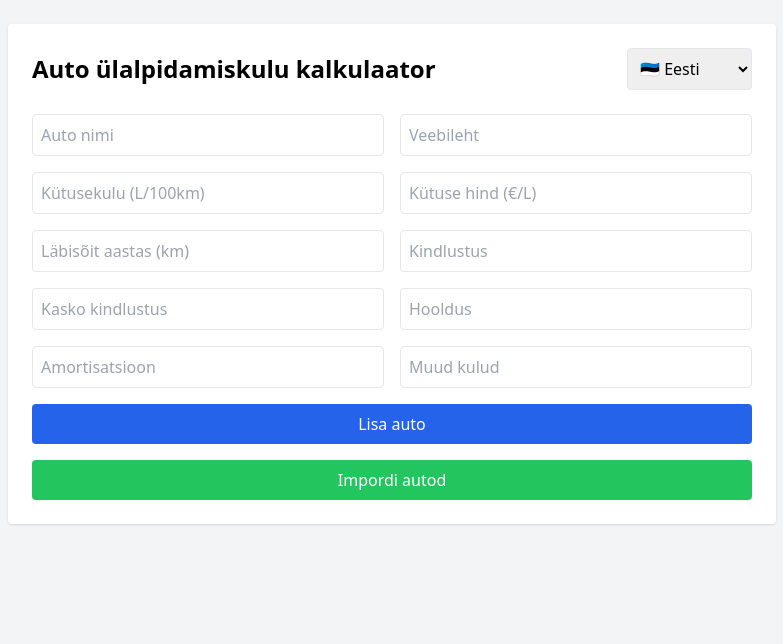
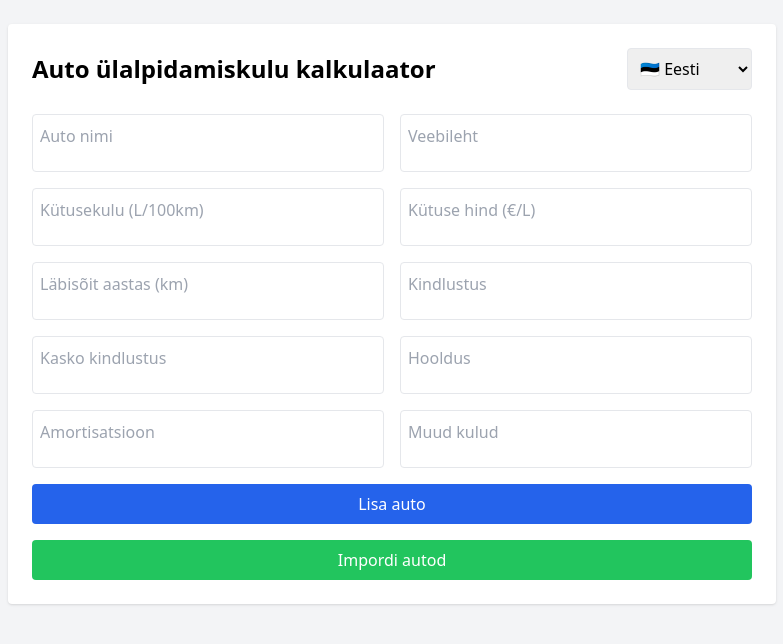
Before and after one commit to antomba/autokulu, a plain HTML site: page index.html in a window 1280 px wide. Shown: the whole page, without its empty margins (248-1031 px from the left). Drawn offline with nearby package versions, Linux system fonts and the light colour scheme.

Commit message:
feat: enhance input fields with floating labels for better user experience

```diff
--- a/index.html
+++ b/index.html
@@ -42,42 +42,92 @@
     <!-- Input Form -->
     <div class="grid grid-cols-1 md:grid-cols-2 gap-4">
       <div class="flex flex-col">
-        <input v-model="car.name" type="text" :placeholder="t('carName')" class="p-2 border rounded w-full">
+        <div class="relative">
+          <input id="car-name" v-model="car.name" type="text" placeholder=" " class="peer p-2 pt-6 border rounded w-full">
+          <label for="car-name" class="absolute left-2 top-1 text-gray-500 text-sm transition-all peer-placeholder-shown:top-2.5 peer-placeholder-shown:text-base peer-placeholder-shown:text-gray-400">
+            {{ t('carName') }}
+          </label>
+        </div>
         <p v-if="validationErrors.name" class="text-red-600 text-sm mt-1">{{ validationErrors.name }}</p>
       </div>
       <div class="flex flex-col">
-        <input v-model="car.link" type="url" :placeholder="t('webLink')" class="p-2 border rounded w-full">
+        <div class="relative">
+          <input id="car-link" v-model="car.link" type="url" placeholder=" " class="peer p-2 pt-6 border rounded w-full">
+          <label for="car-link" class="absolute left-2 top-1 text-gray-500 text-sm transition-all peer-placeholder-shown:top-2.5 peer-placeholder-shown:text-base peer-placeholder-shown:text-gray-400">
+            {{ t('webLink') }}
+          </label>
+        </div>
         <p v-if="validationErrors.link" class="text-red-600 text-sm mt-1">{{ validationErrors.link }}</p>
       </div>
       <div class="flex flex-col">
-        <input v-model.number="car.fuelConsumption" type="number" :placeholder="t('fuelConsumption')" class="p-2 border rounded w-full">
+        <div class="relative">
+          <input id="car-fuelConsumption" v-model.number="car.fuelConsumption" type="number" placeholder=" " class="peer p-2 pt-6 border rounded w-full">
+          <label for="car-fuelConsumption" class="absolute left-2 top-1 text-gray-500 text-sm transition-all peer-placeholder-shown:top-2.5 peer-placeholder-shown:text-base peer-placeholder-shown:text-gray-400">
+            {{ t('fuelConsumption') }}
+          </label>
+        </div>
         <p v-if="validationErrors.fuelConsumption" class="text-red-600 text-sm mt-1">{{ validationErrors.fuelConsumption }}</p>
       </div>
       <div class="flex flex-col">
-        <input v-model.number="car.fuelPrice" type="number" :placeholder="t('fuelPrice')" class="p-2 border rounded w-full">
+        <div class="relative">
+          <input id="car-fuelPrice" v-model.number="car.fuelPrice" type="number" placeholder=" " class="peer p-2 pt-6 border rounded w-full">
+          <label for="car-fuelPrice" class="absolute left-2 top-1 text-gray-500 text-sm transition-all peer-placeholder-shown:top-2.5 peer-placeholder-shown:text-base peer-placeholder-shown:text-gray-400">
+            {{ t('fuelPrice') }}
+          </label>
+        </div>
         <p v-if="validationErrors.fuelPrice" class="text-red-600 text-sm mt-1">{{ validationErrors.fuelPrice }}</p>
       </div>
       <div class="flex flex-col">
-        <input v-model.number="car.mileage" type="number" :placeholder="t('mileage')" class="p-2 border rounded w-full">
+        <div class="relative">
+          <input id="car-mileage" v-model.number="car.mileage" type="number" placeholder=" " class="peer p-2 pt-6 border rounded w-full">
+          <label for="car-mileage" class="absolute left-2 top-1 text-gray-500 text-sm transition-all peer-placeholder-shown:top-2.5 peer-placeholder-shown:text-base peer-placeholder-shown:text-gray-400">
+            {{ t('mileage') }}
+          </label>
+        </div>
         <p v-if="validationErrors.mileage" class="text-red-600 text-sm mt-1">{{ validationErrors.mileage }}</p>
       </div>
       <div class="flex flex-col">
-        <input v-model.number="car.insurance" type="number" :placeholder="t('insurance')" class="p-2 border rounded w-full">
+        <div class="relative">
+          <input id="car-insurance" v-model.number="car.insurance" type="number" placeholder=" " class="peer p-2 pt-6 border rounded w-full">
+          <label for="car-insurance" class="absolute left-2 top-1 text-gray-500 text-sm transition-all peer-placeholder-shown:top-2.5 peer-placeholder-shown:text-base peer-placeholder-shown:text-gray-400">
+            {{ t('insurance') }}
+          </label>
+        </div>
         <p v-if="validationErrors.insurance" class="text-red-600 text-sm mt-1">{{ validationErrors.insurance }}</p>
       </div>
       <div class="flex flex-col">
-        <input v-model.number="car.casco" type="number" :placeholder="t('casco')" class="p-2 border rounded w-full">
+        <div class="relative">
+          <input id="car-casco" v-model.number="car.casco" type="number" placeholder=" " class="peer p-2 pt-6 border rounded w-full">
+          <label for="car-casco" class="absolute left-2 top-1 text-gray-500 text-sm transition-all peer-placeholder-shown:top-2.5 peer-placeholder-shown:text-base peer-placeholder-shown:text-gray-400">
+            {{ t('casco') }}
+          </label>
+        </div>
         <p v-if="validationErrors.casco" class="text-red-600 text-sm mt-1">{{ validationErrors.casco }}</p>
       </div>
       <div class="flex flex-col">
-        <input v-model.number="car.maintenance" type="number" :placeholder="t('maintenance')" class="p-2 border rounded w-full">
+        <div class="relative">
+          <input id="car-maintenance" v-model.number="car.maintenance" type="number" placeholder=" " class="peer p-2 pt-6 border rounded w-full">
+          <label for="car-maintenance" class="absolute left-2 top-1 text-gray-500 text-sm transition-all peer-placeholder-shown:top-2.5 peer-placeholder-shown:text-base peer-placeholder-shown:text-gray-400">
+            {{ t('maintenance') }}
+          </label>
+        </div>
         <p v-if="validationErrors.maintenance" class="text-red-600 text-sm mt-1">{{ validationErrors.maintenance }}</p>
       </div>
       <div class="flex flex-col">
-        <input v-model.number="car.depreciation" type="number" :placeholder="t('depreciation')" class="p-2 border rounded w-full">
+        <div class="relative">
+          <input id="car-depreciation" v-model.number="car.depreciation" type="number" placeholder=" " class="peer p-2 pt-6 border rounded w-full">
+          <label for="car-depreciation" class="absolute left-2 top-1 text-gray-500 text-sm transition-all peer-placeholder-shown:top-2.5 peer-placeholder-shown:text-base peer-placeholder-shown:text-gray-400">
+            {{ t('depreciation') }}
+          </label>
+        </div>
       </div>
       <div class="flex flex-col">
-        <input v-model.number="car.otherCosts" type="number" :placeholder="t('otherCosts')" class="p-2 border rounded w-full">
+        <div class="relative">
+          <input id="car-otherCosts" v-model.number="car.otherCosts" type="number" placeholder=" " class="peer p-2 pt-6 border rounded w-full">
+          <label for="car-otherCosts" class="absolute left-2 top-1 text-gray-500 text-sm transition-all peer-placeholder-shown:top-2.5 peer-placeholder-shown:text-base peer-placeholder-shown:text-gray-400">
+            {{ t('otherCosts') }}
+          </label>
+        </div>
         <p v-if="validationErrors.otherCosts" class="text-red-600 text-sm mt-1">{{ validationErrors.otherCosts }}</p>
       </div>
     </div>
```
